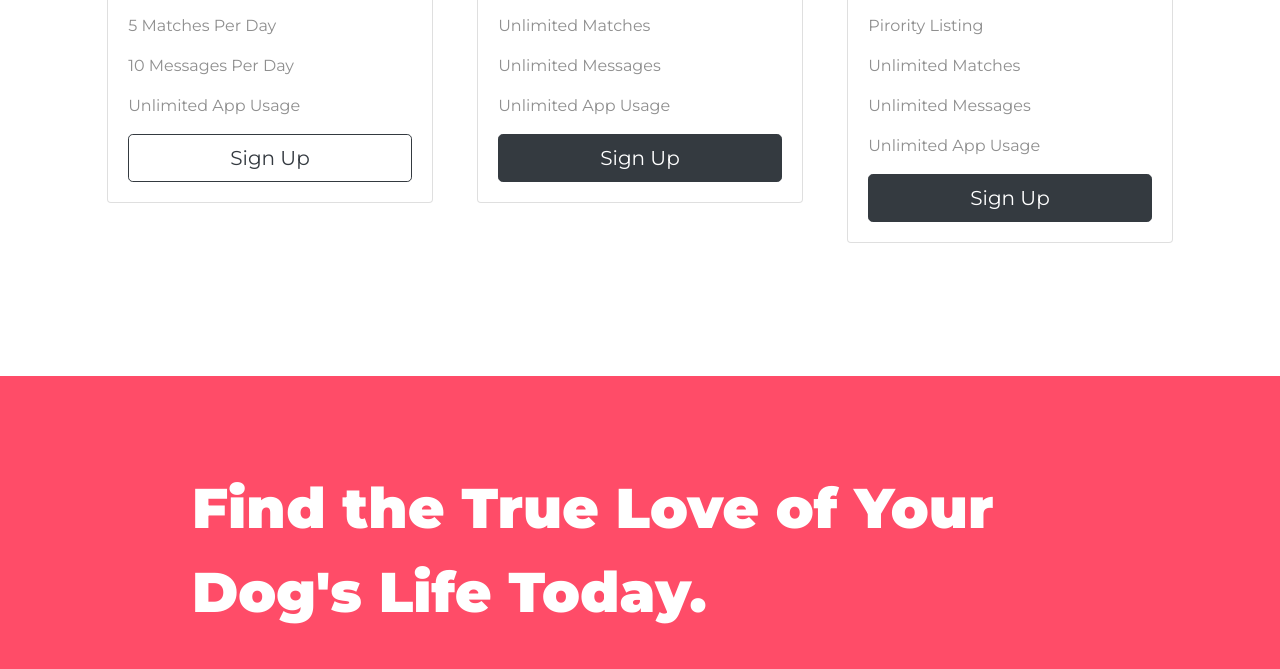
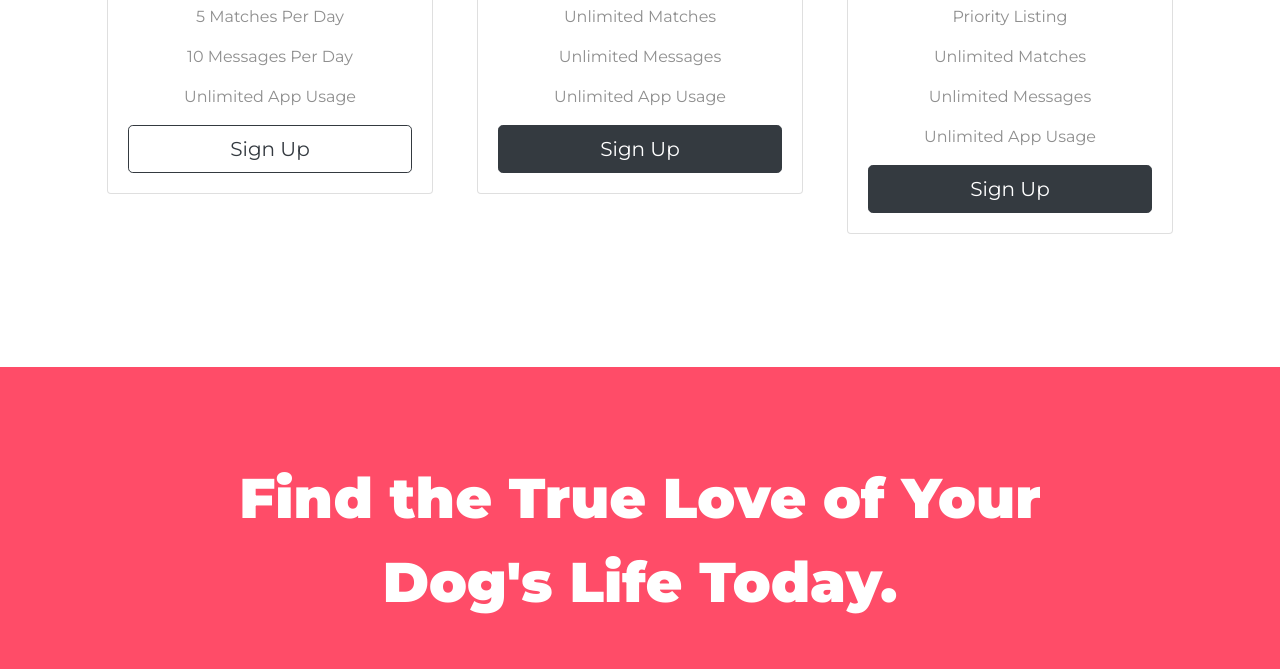
Before and after one commit to Rakaram/TinDog, a plain HTML site: page index.html in a window 1280 px wide. Shown: the part 2283-2952 px from the top of the page. Drawn offline with nearby package versions, Linux system fonts and the light colour scheme.

Commit message:
Add files via upload

```diff
--- a/css/styles.css
+++ b/css/styles.css
@@ -1,6 +1,7 @@
 h1, h2, h3, h4, h5, h6 {
   font-family: "Montserrat";
   font-weight: 900;
+
 }
 
 p {
@@ -9,6 +10,7 @@ p {
 
 body {
   font-family: "Montserrat";
+  text-align: center;
 }
 
 /*   Headings */
@@ -90,7 +92,7 @@ body {
 }
 
 .feature-list {
-  padding: 5%;
+  padding: 4.5%;
 }
 
 .icons:hover {
@@ -142,14 +144,7 @@ body {
   line-height: 1.5;
 }
 
-#cta {
-  background-color: #ff4c68;
-  color: #fff;
-}
 
-#footer {
-  background-color: #fff;
-}
 
 .footer-button {
   margin: 20px 10px;
--- a/index.html
+++ b/index.html
@@ -198,7 +198,7 @@
           </div>
           <div class="card-body">
             <h2 class="price-text">$99 / mo</h2>
-            <p>Pirority Listing</p>
+            <p>Priority Listing</p>
             <p>Unlimited Matches</p>
             <p>Unlimited Messages</p>
             <p>Unlimited App Usage</p>
```
